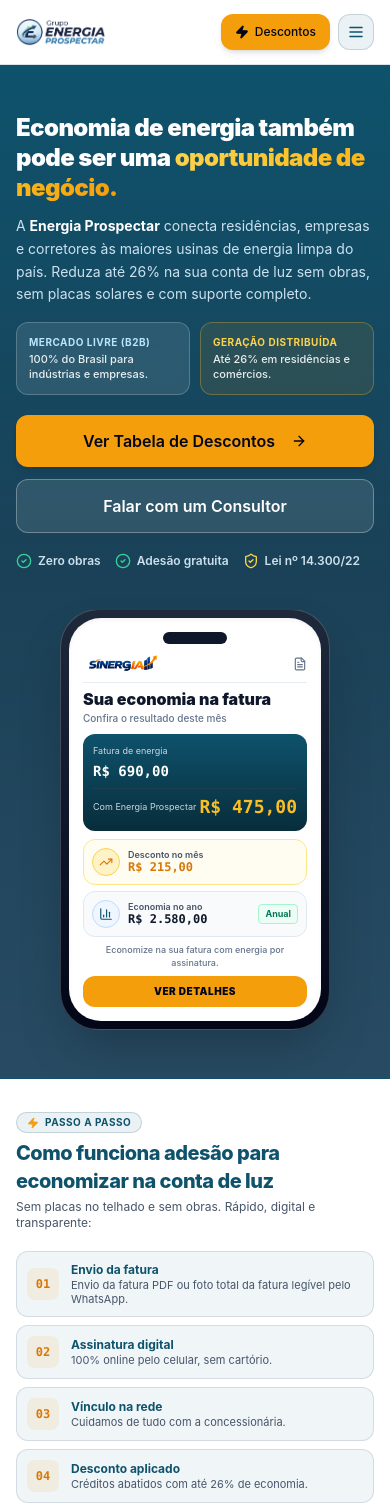
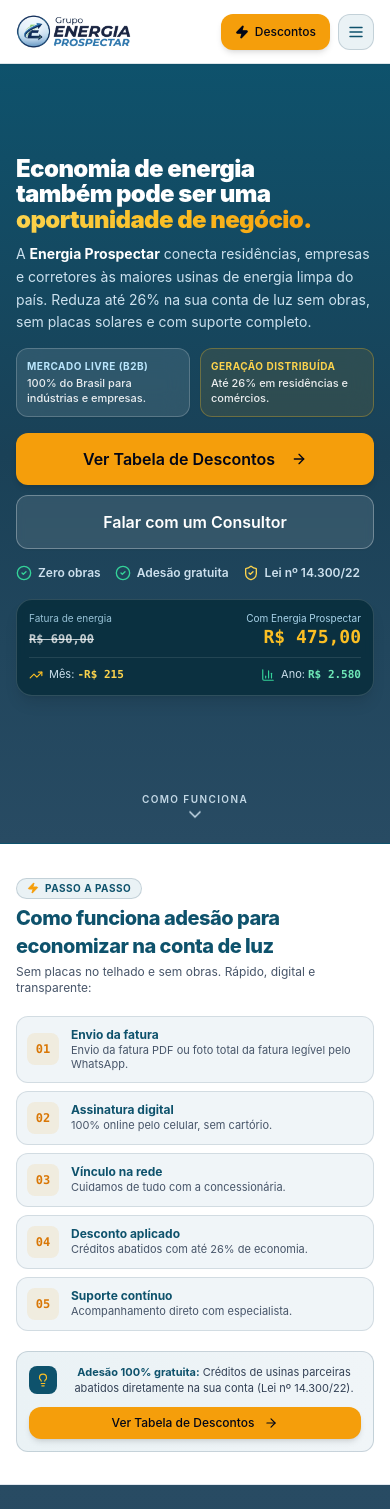
Before and after one commit to cristianofurtado/sinergia, a Next.js app: page / in a window 390 px wide. Shown: the top 1509 px of the page. Built offline with nearby package versions, Linux system fonts and the light colour scheme.

Commit message:
feat(hero): ajusta secao hero em tela cheia 100svh com testes Playwright

```diff
--- a/app/globals.css
+++ b/app/globals.css
@@ -6,12 +6,25 @@
   :root {
     --background: #f8fafc;
     --foreground: #0f172a;
+    --header-h: 4rem;
+  }
+
+  @media (min-width: 1024px) {
+    :root {
+      --header-h: 5rem;
+    }
   }
 
   html {
     scroll-behavior: smooth;
     -webkit-font-smoothing: antialiased;
     -moz-osx-font-smoothing: grayscale;
+  }
+
+  @media (prefers-reduced-motion: reduce) {
+    html {
+      scroll-behavior: auto;
+    }
   }
 
   body {
@@ -21,8 +34,21 @@
     overflow-x: hidden;
   }
 
+  section[id],
+  [id="simulador"],
+  [id="cobertura"] {
+    scroll-margin-top: var(--header-h);
+  }
+
   ::selection {
     background-color: #fed7aa;
     color: #9a3412;
   }
 }
+
+@layer components {
+  .hero-viewport {
+    min-height: calc(100vh - var(--header-h));
+    min-height: calc(100svh - var(--header-h));
+  }
+}
--- a/components/layout/header.tsx
+++ b/components/layout/header.tsx
@@ -58,18 +58,18 @@ export function Header() {
   ];
 
   return (
-    <header className="sticky top-0 z-40 w-full border-b border-[#0e526c]/15 bg-white/95 backdrop-blur-md transition-all shadow-xs">
-      <div className="max-w-7xl mx-auto px-4 sm:px-6 lg:px-8">
-        <div className="flex items-center justify-between h-16 sm:h-18 lg:h-20">
-          {/* Logo Oficial */}
+    <header className="sticky top-0 z-40 w-full h-[var(--header-h)] border-b border-[#0e526c]/15 bg-white/95 backdrop-blur-md transition-all shadow-sm">
+      <div className="max-w-7xl mx-auto px-4 sm:px-6 lg:px-8 h-full">
+        <div className="flex items-center justify-between h-full">
+          {/* Logo Oficial Horizontal */}
           <Link href="#inicio" className="flex items-center shrink-0">
             <Image
               src="/logo-oficial.png"
-              alt="Energia Prospectar"
-              width={140}
-              height={36}
+              alt="Grupo Energia Prospectar"
+              width={160}
+              height={50}
               priority
-              className="h-7 sm:h-8 lg:h-9 w-auto object-contain transition-opacity hover:opacity-90"
+              className="h-9 sm:h-10 lg:h-11 w-auto object-contain transition-opacity hover:opacity-90"
             />
           </Link>
 
@@ -140,11 +140,11 @@ export function Header() {
             >
               <Image
                 src="/logo-oficial.png"
-                alt="Energia Prospectar"
-                width={130}
-                height={34}
+                alt="Grupo Energia Prospectar"
+                width={145}
+                height={45}
                 priority
-                className="h-7 w-auto object-contain"
+                className="h-9 w-auto object-contain"
               />
             </Link>
 
--- a/components/sections/hero.tsx
+++ b/components/sections/hero.tsx
@@ -1,6 +1,4 @@
-"use client";
-
-import React, { useState } from "react";
+import React from "react";
 import Image from "next/image";
 import {
   FileText,
@@ -9,46 +7,54 @@ import {
   ArrowRight,
   ShieldCheck,
   CheckCircle2,
+  ChevronDown,
 } from "lucide-react";
 import { Button } from "@/components/ui/button";
 
+// Exact figures matching campaign phone mockup (690 -> 475, desconto 215, ano 2.580)
+const FATURA_VALUE = 690;
+const DESCONTO_MES = 215;
+const COM_ENERGIA = 475;
+const ECONOMIA_ANO = 2580;
+
 export function Hero() {
-  const [faturaValue] = useState<number>(690);
-
-  // Exact figures matching campaign phone photo (690 -> 475, desconto 215, ano 2.580)
-  const descontoMes = 215;
-  const comSinergia = 475;
-  const economiaAno = 2580;
-
   return (
     <section
       id="inicio"
-      className="relative overflow-hidden bg-gradient-to-b from-[#0e526c] via-[#1a4157] to-[#284b63] text-white py-12 sm:py-18 lg:py-24 border-b border-[#0e526c]"
+      className="hero-viewport relative overflow-hidden bg-gradient-to-b from-[#0e526c] via-[#1a4157] to-[#284b63] text-white border-b border-[#0e526c] flex flex-col"
     >
       {/* Background Soft Glow Accents */}
-      <div className="absolute top-0 left-1/2 -translate-x-1/2 w-[700px] h-[400px] bg-gradient-radial from-[#284b63]/60 via-[#0e526c]/30 to-transparent blur-3xl pointer-events-none -z-10" />
+      <div
+        aria-hidden="true"
+        className="absolute top-0 left-1/2 -translate-x-1/2 w-[700px] h-[400px] bg-gradient-radial from-[#284b63]/60 via-[#0e526c]/30 to-transparent blur-3xl pointer-events-none -z-10"
+      />
 
-      <div className="max-w-7xl mx-auto px-4 sm:px-6 lg:px-8">
-        <div className="grid grid-cols-1 lg:grid-cols-12 gap-8 lg:gap-12 items-center">
-          {/* Left Column: Clear, uncluttered headlines */}
-          <div className="lg:col-span-7 space-y-4 sm:space-y-6" id="energia">
+      {/* Centered Viewport Content */}
+      <div className="flex-1 flex items-center w-full">
+        <div className="max-w-7xl mx-auto w-full px-4 sm:px-6 lg:px-8 py-3 sm:py-4 [@media(max-height:700px)]:py-2">
+          <div className="grid grid-cols-1 lg:grid-cols-12 gap-4 lg:gap-10 xl:gap-12 items-center">
+            {/* Left Column: Headlines, Segments, CTAs, Proof */}
+            <div
+              className="lg:col-span-7 space-y-3.5 sm:space-y-4 lg:space-y-6 [@media(max-height:780px)]:space-y-3 [@media(max-height:680px)]:space-y-2.5"
+              id="energia"
+            >
               {/* Main Headline */}
-            <div className="space-y-3">
-              <h1 className="text-2xl sm:text-4xl lg:text-5xl font-black tracking-tight text-white leading-tight">
+              <div className="space-y-2.5 sm:space-y-3 [@media(max-height:680px)]:space-y-2">
+                <h1 className="text-[clamp(1.5rem,3.4vw+0.6rem,3.75rem)] [@media(max-height:780px)]:text-[clamp(1.45rem,2.7vw+0.55rem,2.85rem)] font-black tracking-tight text-white leading-[1.08] [text-wrap:balance]">
                   Economia de energia também pode ser uma{" "}
                   <span className="text-transparent bg-clip-text bg-gradient-to-r from-amber-300 via-amber-400 to-amber-500">
                     oportunidade de negócio.
                   </span>
                 </h1>
 
-              <p className="text-sm sm:text-base text-sky-100/90 leading-relaxed font-normal max-w-2xl">
+                <p className="text-[clamp(0.875rem,0.55vw+0.72rem,1.1875rem)] text-sky-100/90 leading-relaxed [@media(max-height:700px)]:leading-snug font-normal max-w-2xl">
                   A <strong className="text-white font-bold">Energia Prospectar</strong> conecta residências, empresas e corretores às maiores usinas de energia limpa do país. Reduza até 26% na sua conta de luz sem obras, sem placas solares e com suporte completo.
                 </p>
               </div>
 
               {/* Clean Segment Badges (B2C & B2B) */}
               <div className="grid grid-cols-2 gap-2.5 sm:gap-3.5 max-w-lg">
-              <div className="rounded-xl border border-white/20 bg-white/10 backdrop-blur-md p-3 shadow-xs">
+                <div className="rounded-xl border border-white/20 bg-white/10 backdrop-blur-md p-2.5 sm:p-3 [@media(max-height:700px)]:p-2 shadow-sm">
                   <span className="text-[10px] sm:text-[11px] font-bold uppercase tracking-wider text-sky-200 block">
                     Mercado Livre (B2B)
                   </span>
@@ -57,7 +63,7 @@ export function Hero() {
                   </p>
                 </div>
 
-              <div className="rounded-xl border border-amber-400/30 bg-amber-500/10 backdrop-blur-md p-3 shadow-xs">
+                <div className="rounded-xl border border-amber-400/30 bg-amber-500/10 backdrop-blur-md p-2.5 sm:p-3 [@media(max-height:700px)]:p-2 shadow-sm">
                   <span className="text-[10px] sm:text-[11px] font-bold uppercase tracking-wider text-amber-300 block">
                     Geração Distribuída
                   </span>
@@ -67,12 +73,16 @@ export function Hero() {
                 </div>
               </div>
 
-            {/* Action Buttons */}
-            <div className="flex flex-col sm:flex-row items-stretch sm:items-center gap-3 pt-1">
+              {/* Action Buttons (Always visible above the fold) */}
+              <div className="flex flex-col sm:flex-row items-stretch sm:items-center gap-2.5 sm:gap-3 pt-0.5">
                 <a href="#tabela-descontos" className="w-full sm:w-auto">
-                <Button variant="solar" size="lg" className="w-full sm:w-auto shadow-md font-bold text-slate-950 py-3.5 px-7">
+                  <Button
+                    variant="solar"
+                    size="lg"
+                    className="w-full sm:w-auto shadow-md font-bold text-slate-950 py-3 sm:py-3.5 px-6 sm:px-7 [@media(max-height:680px)]:py-2.5"
+                  >
                     Ver Tabela de Descontos
-                  <ArrowRight className="w-4 h-4 ml-1.5" />
+                    <ArrowRight className="w-4 h-4 ml-1.5" aria-hidden="true" />
                   </Button>
                 </a>
 
@@ -80,111 +90,155 @@ export function Hero() {
                   <Button
                     variant="outline"
                     size="lg"
-                  className="w-full sm:w-auto border-white/30 bg-white/10 text-white hover:bg-white/20 shadow-xs py-3.5 px-6 backdrop-blur-xs"
+                    className="w-full sm:w-auto border-white/30 bg-white/10 text-white hover:bg-white/20 shadow-sm py-3 sm:py-3.5 px-6 backdrop-blur-sm [@media(max-height:680px)]:py-2.5"
                   >
                     Falar com um Consultor
                   </Button>
                 </a>
               </div>
 
-            {/* Quick Proof Badges */}
-            <div className="flex flex-wrap items-center gap-3.5 sm:gap-5 text-xs font-semibold text-sky-100/90 pt-1">
+              {/* Quick Proof Badges (Hidden on ultra-short viewports <= 680px to preserve CTA breathing room) */}
+              <div className="flex flex-wrap items-center gap-3.5 sm:gap-5 text-xs font-semibold text-sky-100/90 pt-0.5 [@media(max-height:680px)]:hidden">
                 <div className="flex items-center gap-1.5">
-                <CheckCircle2 className="w-4 h-4 text-emerald-400 shrink-0" />
+                  <CheckCircle2 className="w-4 h-4 text-emerald-400 shrink-0" aria-hidden="true" />
                   <span>Zero obras</span>
                 </div>
                 <div className="flex items-center gap-1.5">
-                <CheckCircle2 className="w-4 h-4 text-emerald-400 shrink-0" />
+                  <CheckCircle2 className="w-4 h-4 text-emerald-400 shrink-0" aria-hidden="true" />
                   <span>Adesão gratuita</span>
                 </div>
                 <div className="flex items-center gap-1.5">
-                <ShieldCheck className="w-4 h-4 text-amber-300 shrink-0" />
+                  <ShieldCheck className="w-4 h-4 text-amber-300 shrink-0" aria-hidden="true" />
                   <span>Lei nº 14.300/22</span>
+                </div>
+              </div>
+
+              {/* Compact Mobile Savings Card (Tall mobile >= 720px height only; hidden on short screens <= 719px and md+) */}
+              <div className="md:hidden [@media(max-height:719px)]:hidden pt-1">
+                <div className="rounded-2xl bg-[#082d3b]/85 border border-white/15 p-3 shadow-lg backdrop-blur-sm">
+                  <div className="flex items-center justify-between gap-2 pb-2 border-b border-white/10">
+                    <div>
+                      <span className="text-[10px] text-sky-200/80 block leading-tight">
+                        Fatura de energia
+                      </span>
+                      <span className="text-xs font-semibold text-white/75 line-through font-mono">
+                        R$ {FATURA_VALUE.toLocaleString("pt-BR")},00
+                      </span>
+                    </div>
+                    <div className="text-right">
+                      <span className="text-[10px] text-sky-200/90 block leading-tight">
+                        Com Energia Prospectar
+                      </span>
+                      <span className="text-lg font-black text-amber-400 font-mono leading-tight">
+                        R$ {COM_ENERGIA.toLocaleString("pt-BR")},00
+                      </span>
+                    </div>
+                  </div>
+                  <div className="grid grid-cols-2 gap-2 pt-2 text-[11px]">
+                    <div className="flex items-center gap-1.5">
+                      <TrendingUp className="w-3.5 h-3.5 text-amber-400 shrink-0" aria-hidden="true" />
+                      <span className="text-sky-100/90">
+                        Mês:{" "}
+                        <strong className="text-amber-300 font-mono">
+                          -R$ {DESCONTO_MES.toLocaleString("pt-BR")}
+                        </strong>
+                      </span>
+                    </div>
+                    <div className="flex items-center justify-end gap-1.5">
+                      <BarChart3 className="w-3.5 h-3.5 text-emerald-400 shrink-0" aria-hidden="true" />
+                      <span className="text-sky-100/90">
+                        Ano:{" "}
+                        <strong className="text-emerald-300 font-mono">
+                          R$ {ECONOMIA_ANO.toLocaleString("pt-BR")}
+                        </strong>
+                      </span>
+                    </div>
+                  </div>
                 </div>
               </div>
             </div>
 
-          {/* Right Column: Clean Phone Mockup (Optimized for Mobile & Desktop) */}
-          <div className="lg:col-span-5 flex justify-center pt-2 lg:pt-0">
-            <div className="relative w-full max-w-[270px] sm:max-w-[320px]">
+            {/* Right Column: Full Phone Mockup (Tablet >= 768x900 & Desktop >= 1024px) */}
+            <div className="hidden md:flex [@media(max-width:1023px)_and_(max-height:899px)]:hidden lg:col-span-5 justify-center">
+              <div className="relative w-full max-w-[270px] lg:max-w-[315px] xl:max-w-[340px] 2xl:max-w-[360px] [@media(max-height:780px)]:max-w-[285px]">
                 {/* Outer Phone Hardware Case */}
-              <div className="rounded-[2.4rem] sm:rounded-[2.7rem] bg-gradient-to-b from-slate-800 via-slate-900 to-slate-950 p-2 sm:p-2.5 shadow-2xl border border-white/20">
+                <div className="rounded-[2.4rem] lg:rounded-[2.5rem] bg-gradient-to-b from-slate-800 via-slate-900 to-slate-950 p-2 lg:p-2.5 shadow-2xl border border-white/20">
                   {/* Inner Screen */}
-                <div className="rounded-[2rem] sm:rounded-[2.2rem] bg-white text-slate-900 p-3.5 sm:p-5 overflow-hidden shadow-inner font-sans">
+                  <div className="rounded-[2rem] bg-white text-slate-900 p-3.5 lg:p-5 [@media(max-height:780px)]:p-3.5 overflow-hidden shadow-inner font-sans">
                     {/* Dynamic Island / Speaker */}
-                  <div className="w-16 sm:w-20 h-3 sm:h-3.5 bg-slate-900 rounded-full mx-auto mb-2.5 sm:mb-3" />
+                    <div className="w-16 sm:w-20 h-3 bg-slate-900 rounded-full mx-auto mb-2.5 [@media(max-height:780px)]:mb-2" />
 
-                  {/* App Header: Official Logo Image from photo */}
+                    {/* App Header: Official Horizontal Logo */}
                     <div className="flex items-center justify-between pb-2 border-b border-slate-200/80">
                       <Image
-                      src="/sinergia-hero-logo-clean.png"
-                      alt="Sinergia"
-                      width={120}
-                      height={30}
-                      className="h-5 sm:h-6.5 w-auto object-contain"
+                        src="/logo-oficial.png"
+                        alt="Grupo Energia Prospectar"
+                        width={130}
+                        height={40}
+                        className="h-6 sm:h-7 w-auto object-contain"
                         priority
                       />
-                    <FileText className="w-3.5 h-3.5 text-slate-500" />
+                      <FileText className="w-3.5 h-3.5 text-slate-500" aria-hidden="true" />
                     </div>
 
                     {/* Screen Title */}
-                  <div className="space-y-0.5 pt-1.5 pb-2">
+                    <div className="space-y-0.5 pt-1.5 pb-2 [@media(max-height:780px)]:pb-1.5">
                       <h2 className="text-base sm:text-lg font-black text-slate-900 leading-tight">
                         Sua economia na fatura
                       </h2>
-                    <p className="text-[10px] sm:text-[11px] text-slate-500 font-medium">
+                      <p className="text-[11px] text-slate-500 font-medium">
                         Confira o resultado deste mês
                       </p>
                     </div>
 
                     {/* Top Navy Box */}
-                  <div className="rounded-xl sm:rounded-2xl bg-gradient-to-b from-[#0e526c] to-[#082d3b] p-2.5 sm:p-3 text-white shadow-xs space-y-1.5">
+                    <div className="rounded-xl sm:rounded-2xl bg-gradient-to-b from-[#0e526c] to-[#082d3b] p-2.5 sm:p-3 text-white shadow-sm space-y-1.5">
                       <div>
-                      <span className="text-[9px] sm:text-[10px] text-slate-300 block">
+                        <span className="text-[10px] text-slate-300 block">
                           Fatura de energia
                         </span>
                         <span className="text-sm sm:text-base font-bold text-white font-mono">
-                        R$ {faturaValue.toLocaleString("pt-BR")},00
+                          R$ {FATURA_VALUE.toLocaleString("pt-BR")},00
                         </span>
                       </div>
 
                       <div className="pt-1 border-t border-slate-700/60 flex items-center justify-between">
-                      <span className="text-[9px] sm:text-[10px] text-slate-300">
+                        <span className="text-[10px] text-slate-300">
                           Com Energia Prospectar
                         </span>
                         <span className="text-lg sm:text-xl font-black text-amber-400 font-mono">
-                        R$ {comSinergia.toLocaleString("pt-BR")},00
+                          R$ {COM_ENERGIA.toLocaleString("pt-BR")},00
                         </span>
                       </div>
                     </div>
 
                     {/* Card 1: Desconto no mês */}
-                  <div className="mt-2 rounded-xl bg-amber-50/70 border border-amber-200 p-2 sm:p-2.5 shadow-2xs flex items-center gap-2">
+                    <div className="mt-2 rounded-xl bg-amber-50/70 border border-amber-200 p-2 sm:p-2.5 [@media(max-height:780px)]:p-2 shadow-sm flex items-center gap-2">
                       <div className="w-7 h-7 sm:w-8 sm:h-8 rounded-full bg-amber-100 border border-amber-300 flex items-center justify-center shrink-0">
-                      <TrendingUp className="w-3.5 h-3.5 text-amber-600" />
+                        <TrendingUp className="w-3.5 h-3.5 text-amber-600" aria-hidden="true" />
                       </div>
                       <div>
-                      <span className="text-[9px] sm:text-[10px] font-semibold text-slate-600 block leading-tight">
+                        <span className="text-[10px] font-semibold text-slate-600 block leading-tight">
                           Desconto no mês
                         </span>
                         <span className="text-xs sm:text-sm font-black text-amber-600 font-mono block leading-tight">
-                        R$ {descontoMes.toLocaleString("pt-BR")},00
+                          R$ {DESCONTO_MES.toLocaleString("pt-BR")},00
                         </span>
                       </div>
                     </div>
 
                     {/* Card 2: Economia no ano */}
-                  <div className="mt-1.5 rounded-xl bg-slate-50 border border-slate-200 p-2 sm:p-2.5 shadow-2xs flex items-center justify-between">
+                    <div className="mt-1.5 rounded-xl bg-slate-50 border border-slate-200 p-2 sm:p-2.5 [@media(max-height:780px)]:p-2 shadow-sm flex items-center justify-between">
                       <div className="flex items-center gap-2">
                         <div className="w-7 h-7 sm:w-8 sm:h-8 rounded-full bg-blue-50 border border-blue-200 flex items-center justify-center shrink-0">
-                        <BarChart3 className="w-3.5 h-3.5 text-[#0e526c]" />
+                          <BarChart3 className="w-3.5 h-3.5 text-[#0e526c]" aria-hidden="true" />
                         </div>
                         <div>
-                        <span className="text-[9px] sm:text-[10px] font-semibold text-slate-600 block leading-tight">
+                          <span className="text-[10px] font-semibold text-slate-600 block leading-tight">
                             Economia no ano
                           </span>
                           <span className="text-xs sm:text-sm font-black text-slate-900 font-mono block leading-tight">
-                          R$ {economiaAno.toLocaleString("pt-BR")},00
+                            R$ {ECONOMIA_ANO.toLocaleString("pt-BR")},00
                           </span>
                         </div>
                       </div>
@@ -194,14 +248,14 @@ export function Hero() {
                     </div>
 
                     {/* Subtext */}
-                  <p className="text-[9px] sm:text-[10px] text-slate-500 text-center font-medium my-1.5">
+                    <p className="text-[10px] text-slate-500 text-center font-medium my-1.5">
                       Economize na sua fatura com energia por assinatura.
                     </p>
 
                     {/* Button */}
                     <a
                       href="#tabela-descontos"
-                    className="block text-center rounded-xl bg-amber-500 text-slate-950 font-black text-[10px] sm:text-xs uppercase tracking-wider py-2 sm:py-2.5 shadow-xs hover:bg-amber-400 active:scale-98 transition-all"
+                      className="block text-center rounded-xl bg-amber-500 text-slate-950 font-black text-xs uppercase tracking-wider py-2 sm:py-2.5 shadow-sm hover:bg-amber-400 active:scale-[0.98] transition-all"
                     >
                       VER DETALHES
                     </a>
@@ -211,6 +265,24 @@ export function Hero() {
             </div>
           </div>
         </div>
+      </div>
+
+      {/* Discreet Scroll Cue to Next Section */}
+      <div className="shrink-0 flex justify-center pb-2.5 sm:pb-3.5 [@media(max-height:700px)]:pb-1.5">
+        <a
+          href="#como-funciona"
+          aria-label="Rolar para Como Funciona"
+          className="inline-flex flex-col items-center gap-0.5 px-3 py-1 rounded-full text-sky-100/85 hover:text-amber-300 focus-visible:outline-none focus-visible:ring-2 focus-visible:ring-amber-400 focus-visible:ring-offset-2 focus-visible:ring-offset-[#284b63] transition-colors"
+        >
+          <span className="text-[10px] font-semibold uppercase tracking-[0.14em] [@media(max-height:680px)]:hidden">
+            Como funciona
+          </span>
+          <ChevronDown
+            aria-hidden="true"
+            className="w-5 h-5 motion-safe:animate-bounce"
+          />
+        </a>
+      </div>
     </section>
   );
 }
--- a/playwright.config.ts
+++ b/playwright.config.ts
@@ -1,9 +1,13 @@
-import { defineConfig } from "@playwright/test";
+import fs from "node:fs";
+import { chromium, defineConfig } from "@playwright/test";
+
+const hasBundledChromium = fs.existsSync(chromium.executablePath());
 
 export default defineConfig({
   testDir: "./tests",
   use: {
     baseURL: "http://127.0.0.1:3000",
+    ...(hasBundledChromium ? {} : { channel: "chrome" }),
   },
   webServer: {
     command: "npm run start -- -H 127.0.0.1 -p 3000",
```
Also changed, not shown: 2 other files (tests, documents, lock files or other folders). Lines whose indentation alone changed are shown as unchanged.
